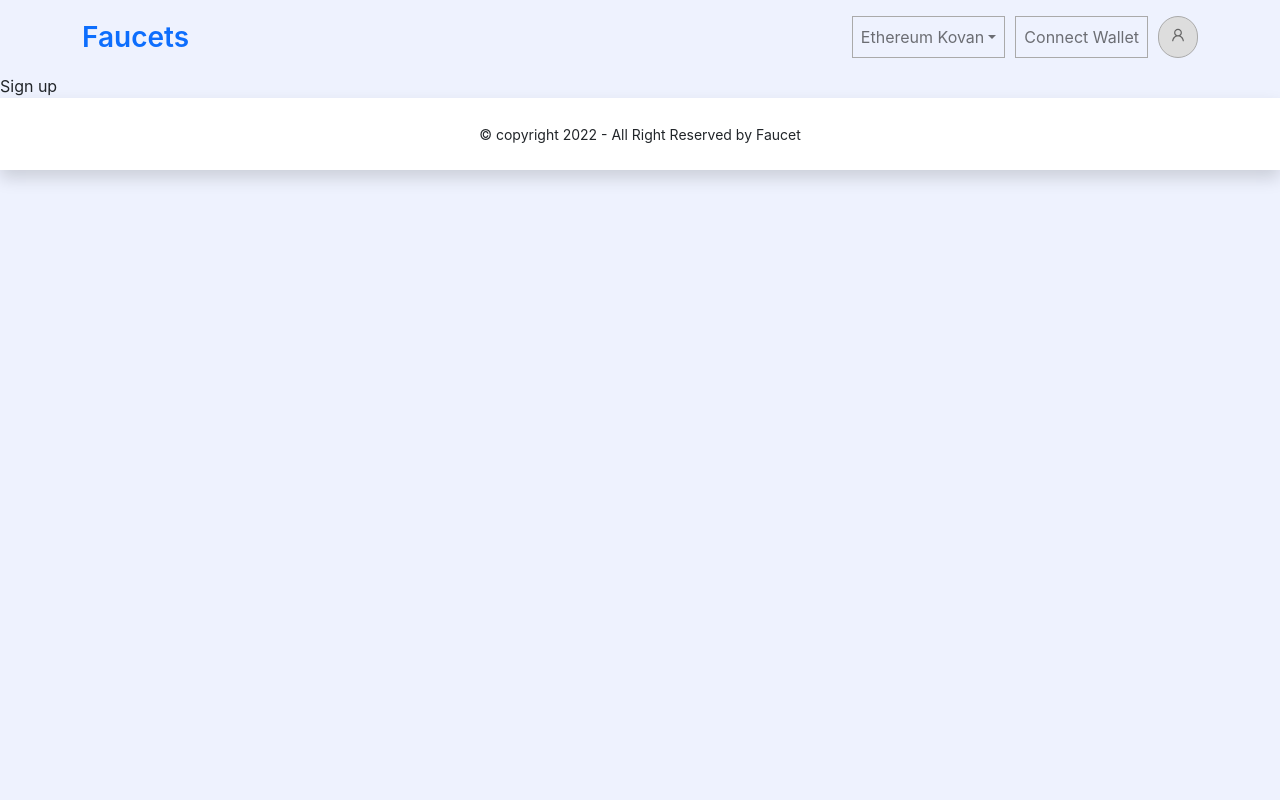
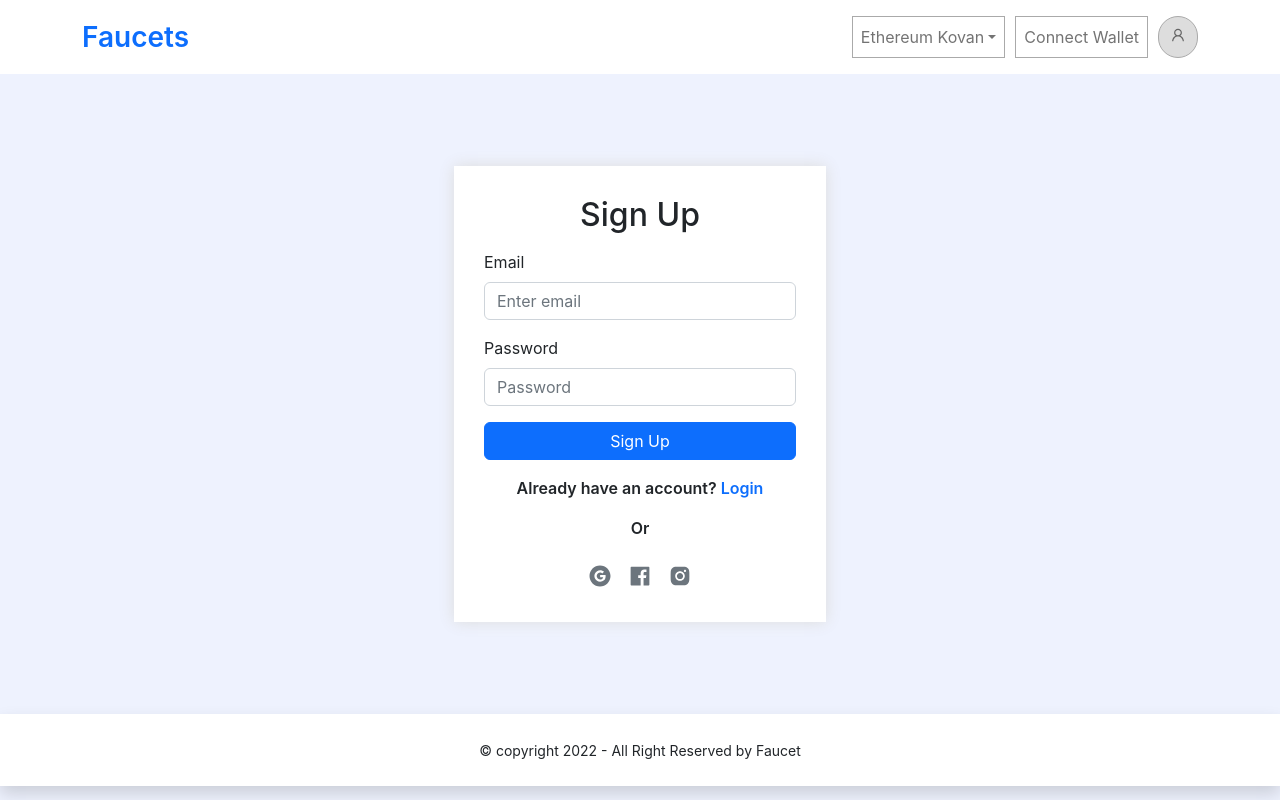
Before and after one commit to sadif50/faucets_task, a React (Create React App) app: page /signup in a window 1280 px wide. Built offline with nearby package versions, Linux system fonts and the light colour scheme.

Commit message:
Login, sign up design

```diff
--- a/src/components/Login/Login.css
+++ b/src/components/Login/Login.css
@@ -1,3 +1,21 @@
+.account-form {
+    padding: 0px 20px;
+}
+.form-container {
+    background-color: white;
+        padding: 30px;
+        box-shadow: 0px 0px 15px #ddd;
+        margin: 15px 0;
+}
+
 @media screen and (min-width: 768px) {
-
+    .account-form {
+        height: 80vh;
+        display: flex;
+        justify-content: center;
+        align-items: center;
+    }
+    .form-container{
+        width: 30%;
+    }
 }
--- a/src/components/Login/Login.js
+++ b/src/components/Login/Login.js
@@ -1,10 +1,42 @@
 import React from 'react';
+import { Button, Form } from 'react-bootstrap';
+import { Link } from 'react-router-dom';
 import './Login.css';
+import {AiFillFacebook, AiFillGoogleCircle, AiFillInstagram} from 'react-icons/ai';
 
 const Login = () => {
     return (
         <div className='account-form'>
-            Login
+            <div className='form-container'>
+                <h2 className='text-center mb-3'>Login</h2>
+                <Form>
+                    <Form.Group className="mb-3" controlId="formBasicEmail">
+                        <Form.Label>Email</Form.Label>
+                        <Form.Control type="email" placeholder="Enter email" />
+                    </Form.Group>
+
+                    <Form.Group className="mb-3" controlId="formBasicPassword">
+                        <Form.Label>Password</Form.Label>
+                        <Form.Control type="password" placeholder="Password" />
+                    </Form.Group>
+                    <Button className='w-100' variant="primary" type="submit">
+                        Login
+                    </Button>
+                </Form>
+                <p className='fw-semibold my-3 text-center'>Don't have an account? <Link to='/signup' className='text-decoration-none'>Signup</Link></p>
+                <p className='fw-semibold my-3 text-center'>Or</p>
+                <div className='text-center fs-4'>
+                    <Link className='text-secondary mx-2'>
+                        <AiFillGoogleCircle/>
+                    </Link>
+                    <Link className='text-secondary mx-2'>
+                        <AiFillFacebook/>
+                    </Link>
+                    <Link className='text-secondary mx-2'>
+                        <AiFillInstagram/>
+                    </Link>
+                </div>
+            </div>
         </div>
     );
 };
--- a/src/components/Navbar/NavBar.js
+++ b/src/components/Navbar/NavBar.js
@@ -7,7 +7,7 @@ import { Link } from 'react-router-dom';
 
 const NavBar = () => {
   return (
-    <Navbar expand="lg" className='py-3'>
+    <Navbar expand="lg" className='py-3 bg-white'>
       <Container>
         <Navbar.Brand href="/" className='fw-semibold fs-3 text-primary p-0'>Faucets</Navbar.Brand>
         <Navbar.Toggle aria-controls="navbarScroll" />
--- a/src/components/Signup/Signup.js
+++ b/src/components/Signup/Signup.js
@@ -1,9 +1,41 @@
 import React from 'react';
+import { Button, Form } from 'react-bootstrap';
+import { AiFillFacebook, AiFillGoogleCircle, AiFillInstagram } from 'react-icons/ai';
+import { Link } from 'react-router-dom';
 
 const Signup = () => {
     return (
-        <div>
-            Sign up
+        <div className='account-form'>
+            <div className='form-container'>
+                <h2 className='text-center mb-3'>Sign Up</h2>
+                <Form>
+                    <Form.Group className="mb-3" controlId="formBasicEmail">
+                        <Form.Label>Email</Form.Label>
+                        <Form.Control type="email" placeholder="Enter email" />
+                    </Form.Group>
+
+                    <Form.Group className="mb-3" controlId="formBasicPassword">
+                        <Form.Label>Password</Form.Label>
+                        <Form.Control type="password" placeholder="Password" />
+                    </Form.Group>
+                    <Button className='w-100' variant="primary" type="submit">
+                        Sign Up
+                    </Button>
+                </Form>
+                <p className='fw-semibold my-3 text-center'>Already have an account? <Link to='/signup' className='text-decoration-none'>Login</Link></p>
+                <p className='fw-semibold my-3 text-center'>Or</p>
+                <div className='text-center fs-4'>
+                    <Link className='text-secondary mx-2'>
+                        <AiFillGoogleCircle />
+                    </Link>
+                    <Link className='text-secondary mx-2'>
+                        <AiFillFacebook />
+                    </Link>
+                    <Link className='text-secondary mx-2'>
+                        <AiFillInstagram />
+                    </Link>
+                </div>
+            </div>
         </div>
     );
 };
```
